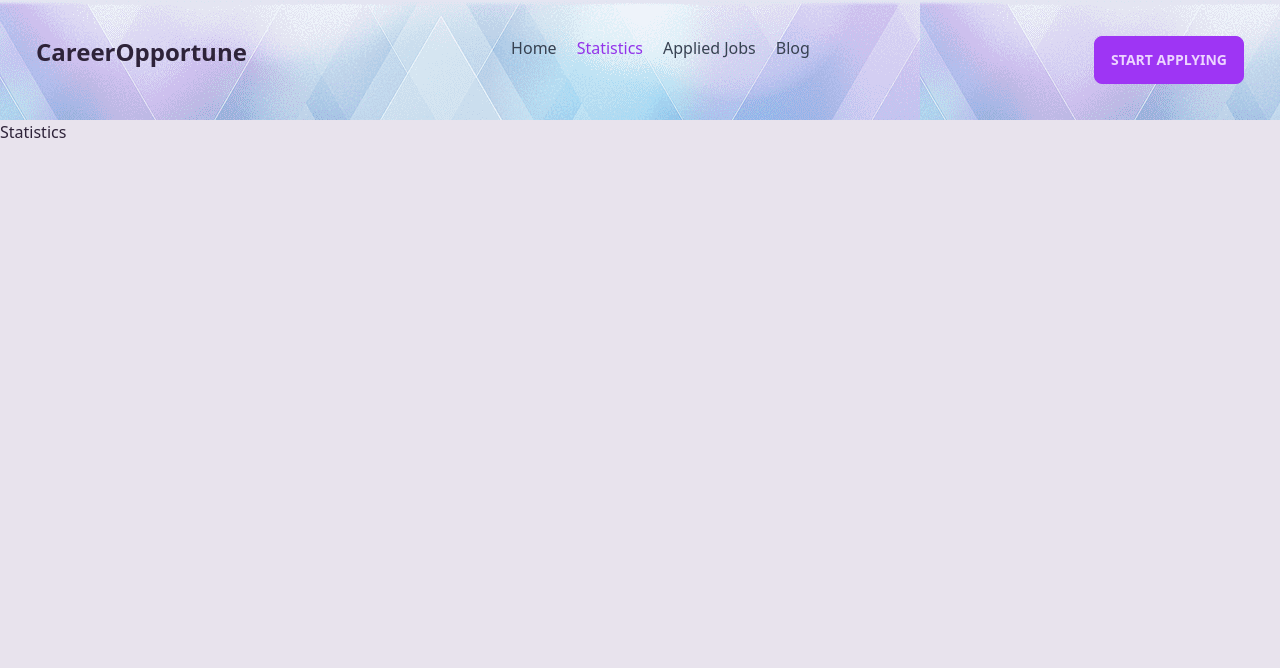
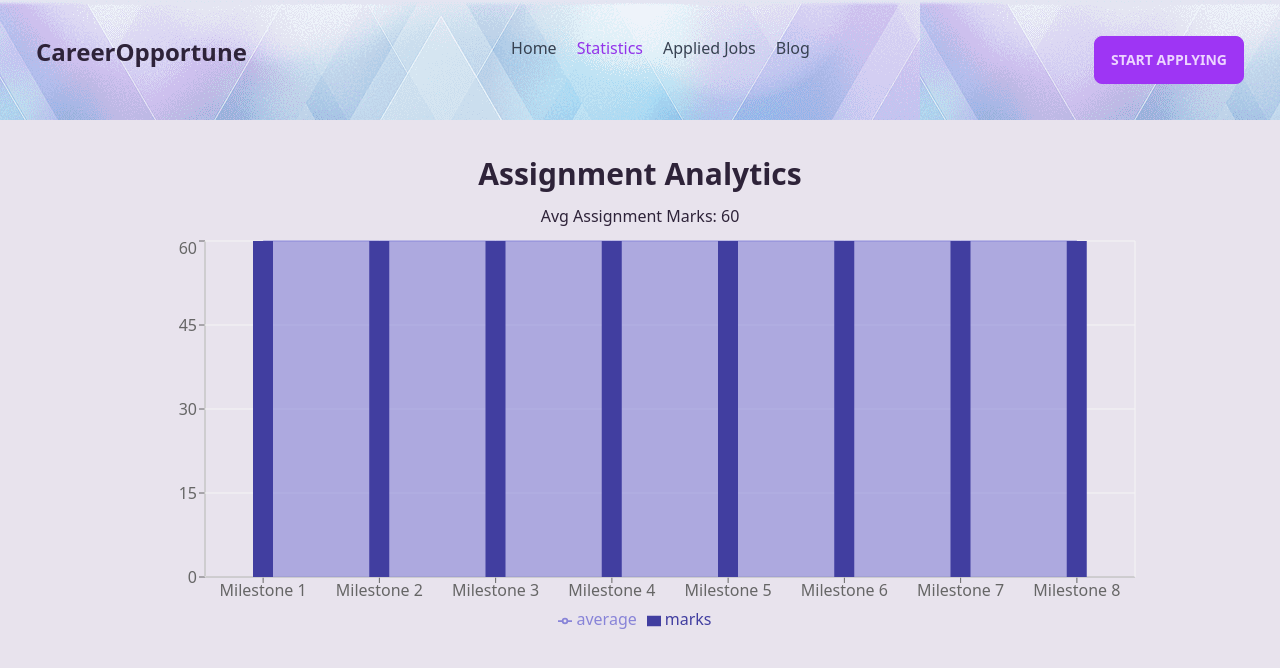
Before and after one commit to shojol021/CareerOpportune-a9, a React (Vite) app: page /statistics in a window 1280 px wide. Shown: the top 668 px of the page. Built offline with nearby package versions, Linux system fonts and the light colour scheme.

Commit message:
blog section has updated with question answer

```diff
--- a/package.json
+++ b/package.json
@@ -18,6 +18,7 @@
     "react-dom": "^18.2.0",
     "react-router-dom": "^6.10.0",
     "react-toastify": "^9.1.2",
+    "recharts": "^2.5.0",
     "sort-by": "^1.2.0"
   },
   "devDependencies": {
--- /dev/null
+++ b/public/marks.json
@@ -0,0 +1,42 @@
+[
+    {
+      "name": "Milestone 1",
+      "marks": 60,
+      "average": 60
+    },
+    {
+      "name": "Milestone 2",
+      "marks": 60,
+      "average": 60
+    },
+    {
+      "name": "Milestone 3",
+      "marks": 60,
+      "average": 60
+    },
+    {
+      "name": "Milestone 4",
+      "marks": 60,
+      "average": 60
+    },
+    {
+      "name": "Milestone 5",
+      "marks": 60,
+      "average": 60
+    },
+    {
+      "name": "Milestone 6",
+      "marks": 60,
+      "average": 60
+    },
+    {
+      "name": "Milestone 7",
+      "marks": 60,
+      "average": 60
+    },
+    {
+      "name": "Milestone 8",
+      "marks": 60,
+      "average": 60
+    }
+  ]
--- a/src/components/AppliedJob.jsx
+++ b/src/components/AppliedJob.jsx
@@ -1,11 +1,21 @@
 import React from 'react';
 import { CurrencyDollarIcon, MapPinIcon } from '@heroicons/react/24/solid';
+import { useNavigate } from 'react-router-dom';
 
-const AppliedJob = ({appliedJob}) => {
-    const { logoUrl, jobType, companyName, jobMode, workingHours, location, salaryRange, id } =  appliedJob;
+const AppliedJob = ({ appliedJob }) => {
+    const { logoUrl, jobType, companyName, jobMode, workingHours, location, salaryRange, id } = appliedJob;
+    const navigate = useNavigate();
+    const handleViewDetails = () => {
+        navigate(`../job-details/${id}`)
+    }
     return (
         <div className='m-3 border-solid border border-sky-300 hover:border-purple-400 rounded-lg bg-gradient-to-br from-sky-200  to-purple-200 p-3'>
+            <div className='flex justify-between items-center'>
+                <div className='flex items-center'>
+                    <div className=' w-32 h-32 border border-solid border-sky-300 rounded-md flex justify-center items-center bg-white'>
                         <img className='w-24 mb-3 rounded-md' src={logoUrl} alt="" />
+                    </div>
+                    <div className='ms-9'>
                         <h3 className='text-2xl font-bold'>{jobType}</h3>
                         <p className='text-gray-500 mb-3'>{companyName}</p>
                         <p className='text-sky-700 inline border-solid border-2 border-sky-300 rounded px-1 bg-sky-300 me-2'>{jobMode}</p>
@@ -16,7 +26,12 @@ const AppliedJob = ({appliedJob}) => {
                             <CurrencyDollarIcon className="h-6 w-6 text-gray-400 me-3" />
                             <p className='text-gray-500'>Salary: {salaryRange}</p>
                         </div>
-            <button onClick={[]} className='btn btn-secondary'>View Details</button>
+                    </div>
+                </div>
+                <div className='me-5'>
+                    <button onClick={handleViewDetails} className='btn btn-secondary'>View Details</button>
+                </div>
+            </div>
         </div>
     );
 };
--- a/src/components/Blogs.jsx
+++ b/src/components/Blogs.jsx
@@ -2,8 +2,24 @@ import React from 'react';
 
 const Blogs = () => {
     return (
-        <div>
-            Blogs
+        <div className='m-9'>
+            <h2 className='text-center font-bold text-3xl m-5'>Blogs</h2>
+            <div className='m-3 border-solid border border-sky-300 hover:border-purple-400 rounded-lg bg-gradient-to-br from-sky-200  to-purple-200 p-3'>
+                <h2 className='font-bold text-2xl'>When should you use Context API?</h2>
+                <p>Context API in React is used when data needs to be shared between components without the need to pass props at every level of the component tree. It's useful for global state management. If you have data that needs to be accessed by multiple components at different levels of the component tree, Context API can be a good solution to avoid "prop drilling" and keep your code clean and maintainable.</p>
+            </div>
+            <div className='m-3 border-solid border border-sky-300 hover:border-purple-400 rounded-lg bg-gradient-to-br from-sky-200  to-purple-200 p-3'>
+                <h2 className='font-bold text-2xl'>What is Custom Hook?</h2>
+                <p>A custom Hook in React is a reusable function that allows developers to extract stateful logic from a component so that it can be shared and reused among multiple components. Custom Hooks start with the word "use" and are a powerful way to keep code DRY, reduce duplication, and make code more modular and easier to maintain. By isolating specific functionality, custom Hooks can simplify components, make code more reusable, and improve overall code organization.</p>
+            </div>
+            <div className='m-3 border-solid border border-sky-300 hover:border-purple-400 rounded-lg bg-gradient-to-br from-sky-200  to-purple-200 p-3'>
+                <h2 className='font-bold text-2xl'>What is useRef and purpose of it?</h2>
+                <p>useRef is a hook in React that allows you to create a reference to a mutable value or a DOM element that persists across renders. It's particularly useful when you need to access or modify an element directly, such as setting focus on an input or scrolling to a certain position on the page. Since useRef doesn't cause a re-render when the value changes, it's also useful for storing non-state data that doesn't need to trigger a UI update, such as a previous value or a flag to track whether a component has mounted.</p>
+            </div>
+            <div className='m-3 border-solid border border-sky-300 hover:border-purple-400 rounded-lg bg-gradient-to-br from-sky-200  to-purple-200 p-3'>
+                <h2 className='font-bold text-2xl'>What is useMemo and purpose of it?</h2>
+                <p>useMemo is a hook in React that helps you optimize performance by memoizing a computed value. It allows you to cache the result of a costly computation, so that if the inputs to that computation haven't changed, you can reuse the cached result instead of recomputing it. This can be particularly useful when you have expensive calculations or complex logic inside your component that may be repeated frequently. By using useMemo, you can ensure that your component only recomputes the value when it's needed, instead of wasting resources by computing it every time your component renders.</p>
+            </div>
         </div>
     );
 };
--- a/src/components/Statistics.jsx
+++ b/src/components/Statistics.jsx
@@ -1,9 +1,29 @@
-import React from 'react';
+import React, { useEffect, useState } from 'react';
+import { Area, Bar, CartesianGrid, ComposedChart, Legend, Line, Tooltip, XAxis, YAxis } from 'recharts';
 
 const Statistics = () => {
+    const [marks, setMarks] = useState([]);
+    useEffect(() => {
+        fetch('marks.json')
+            .then(res => res.json())
+            .then(marks => setMarks(marks))
+    }, [])
     return (
-        <div>
-            Statistics
+        <div className='m-9'>
+            <h2 className='text-center font-bold text-3xl mt-5 mb-3'>Assignment Analytics</h2>
+            <h3 className='text-center mb-2'>Avg Assignment Marks: 60</h3>
+            <div className=''>
+                <ComposedChart className='mx-auto' width={1000} height={400} data={marks}>
+                    <YAxis></YAxis>
+                    <XAxis dataKey="name"></XAxis>
+                    <Tooltip></Tooltip>
+                    <Legend></Legend>
+                    <CartesianGrid stroke="#f5f5f5" />
+                    <Area type="monotone" dataKey="average" fill="#8884d8" stroke="#8884d8" />
+                    <Bar dataKey="marks" barSize={20} fill="#413ea0" />
+
+                </ComposedChart>
+            </div>
         </div>
     );
 };
```
Also changed, not shown: 1 other file (tests, documents, lock files or other folders). Lines whose indentation alone changed are shown as unchanged.
